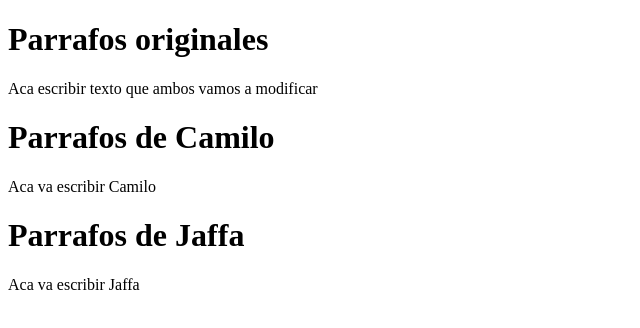
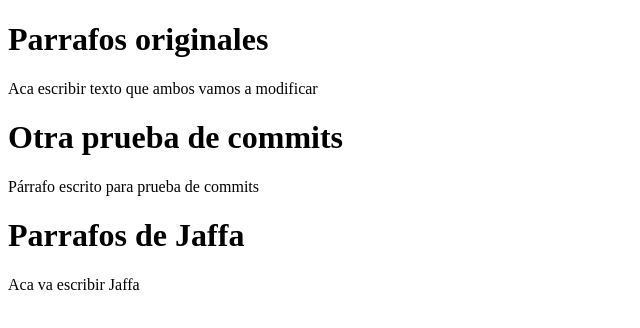
Before and after one commit to JaffaFriedman/M2_DASHBOARD, a website: page pruebacommits.html in a window 1280 px wide. Shown: the whole page, without its empty margins (0-640 px from the left). Drawn offline with Linux system fonts and the light colour scheme.

Commit message:
cambios para prueba

```diff
--- a/pruebacommits.html
+++ b/pruebacommits.html
@@ -9,8 +9,8 @@
 <body>
     <h1>Parrafos originales</h1>
     <p>Aca escribir texto que ambos vamos a modificar</p>
-    <h1>Parrafos de Camilo</h1>
-    <p>Aca va escribir Camilo</p>
+    <h1>Otra prueba de commits</h1>
+    <p>Párrafo escrito para prueba de commits</p>
     <h1>Parrafos de Jaffa</h1>
     <p>Aca va escribir Jaffa</p>
 </body>
```
